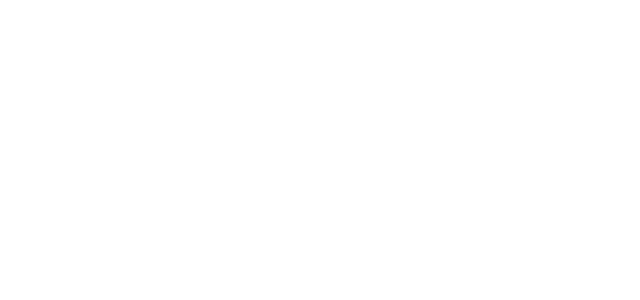
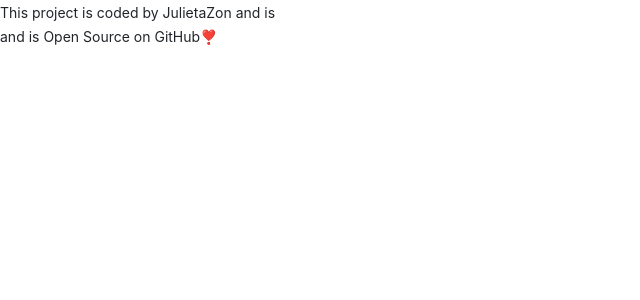
Before and after one commit to julietazon/dictionary-react-app-project, a React (Create React App) app: page / in a window 1280 px wide. Shown: the top 300 px of the page, without its empty margins (0-640 px from the left). Built offline with nearby package versions, Linux system fonts and the light colour scheme.

Commit message:
add footer

```diff
--- a/src/App.js
+++ b/src/App.js
@@ -1,7 +1,36 @@
 import "./App.css";
 
 function App() {
-  return <div className="App"></div>;
+  return (
+    <div className="App">
+      <footer className="footer">
+        <small>
+          <span>This project is coded by JulietaZon and is </span>
+          <br />
+          and is{" "}
+          <span
+            className="Link"
+            onClick={() =>
+              window.open(
+                "https://github.com/julietazon/dictionary-react-app-project",
+                "_blank"
+              )
+            }
+          >
+            Open Source
+          </span>{" "}
+          on{" "}
+          <span
+            className="Link"
+            onClick={() => window.open("https://github.com/", "_blank")}
+          >
+            GitHub
+          </span>
+          ❣️
+        </small>
+      </footer>
+    </div>
+  );
 }
 
 export default App;
```
